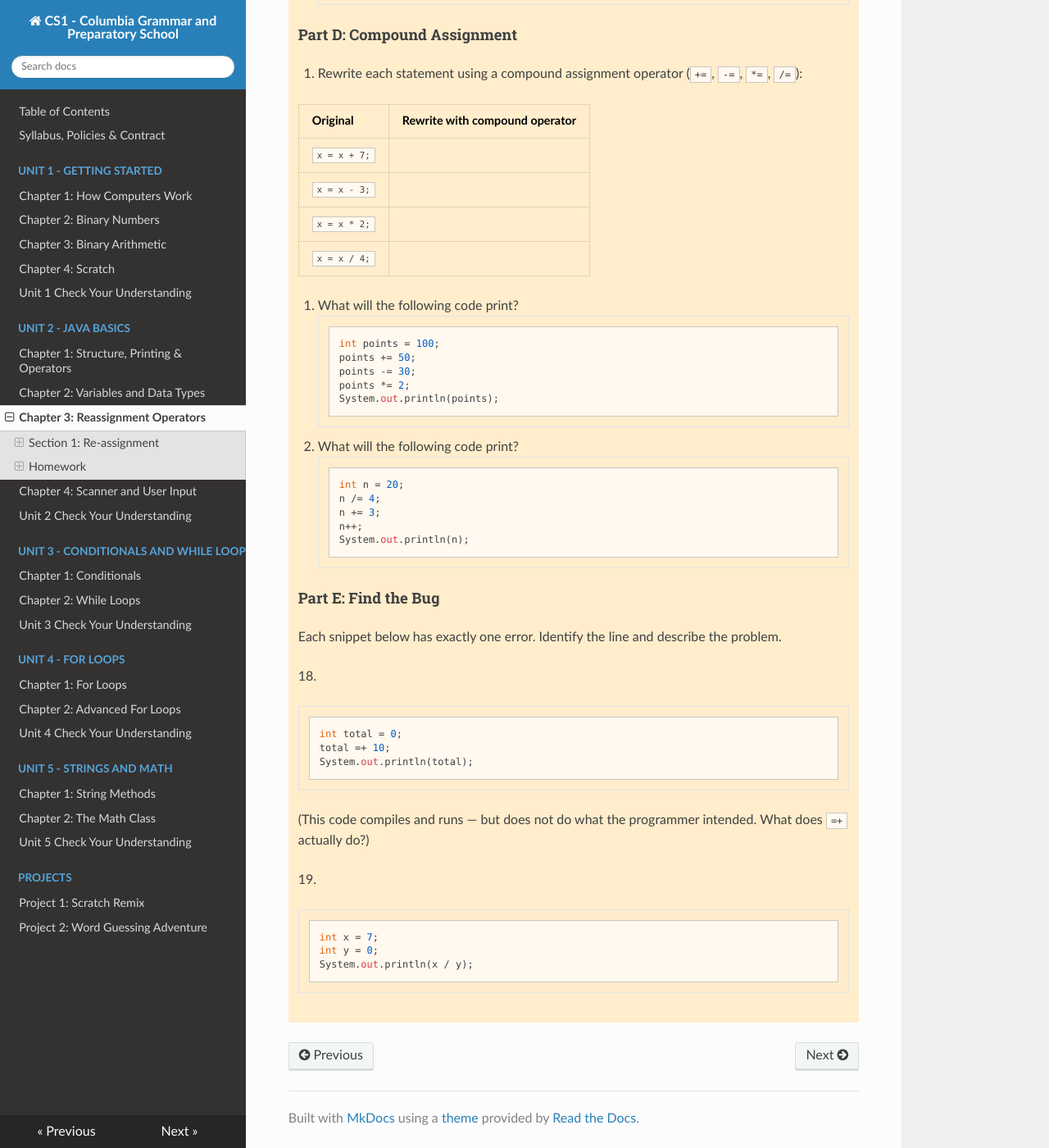
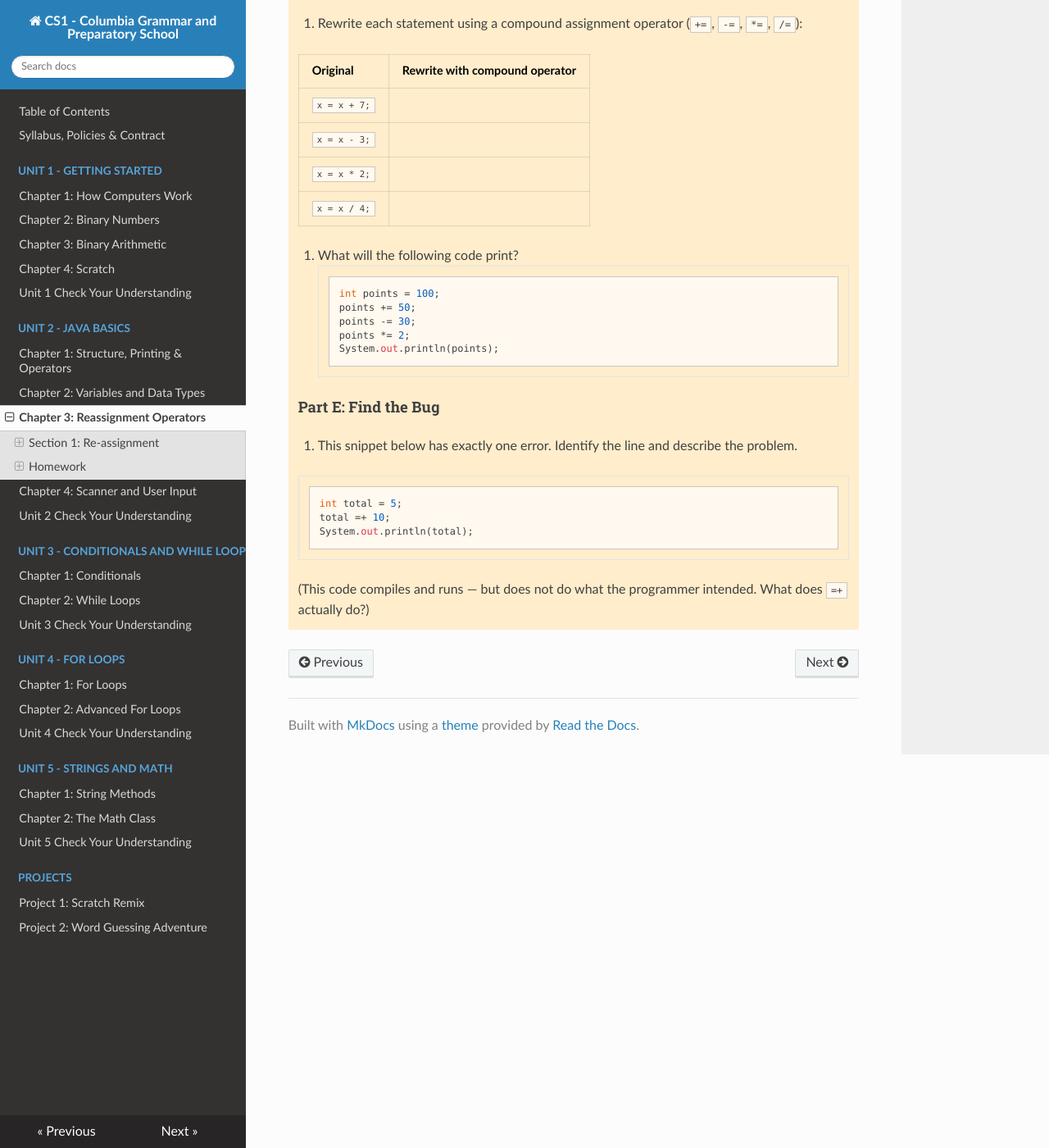
Before and after one commit to kjergens/cs1-site, an MkDocs documentation site: the page built from docs/unit2/notes_03_operators_reassignment.md, in a window 1280 px wide and 1400 px high, scrolled down 3431 px. Shown: the whole window at 82% size. Built offline with MkDocs 1.6.1, drawn with Linux system fonts in a browser that asks for light colours; nearby versions of some CDN libraries; some of the changed text lies outside the part shown.

Commit message:
made Chap 3 HW shorter

````diff
--- a/docs/unit2/notes_03_operators_reassignment.md
+++ b/docs/unit2/notes_03_operators_reassignment.md
@@ -124,8 +124,7 @@
 
     #### Part C: Increment and Decrement
 
-    12. What does `count++` do? Write an equivalent statement using `=` and `+`.
-    13. What will the following code print?
+    12. What will the following code print?
     ```java
     int count = 0;
     count++;
@@ -162,30 +161,14 @@
     points *= 2;
     System.out.println(points);
     ```
-    17. What will the following code print?
-    ```java
-    int n = 20;
-    n /= 4;
-    n += 3;
-    n++;
-    System.out.println(n);
-    ```
 
     #### Part E: Find the Bug
 
-    Each snippet below has exactly one error. Identify the line and describe the problem.
+    16. This snippet below has exactly one error. Identify the line and describe the problem.
 
-    18.
     ```java
-    int total = 0;
+    int total = 5;
     total =+ 10;
     System.out.println(total);
     ```
     (This code compiles and runs — but does not do what the programmer intended. What does `=+` actually do?)
-
-    19.
-    ```java
-    int x = 7;
-    int y = 0;
-    System.out.println(x / y);
-    ```
````
Also changed, not shown: other parts of docs/unit2/notes_03_operators_reassignment.md (+5 -5 lines).
